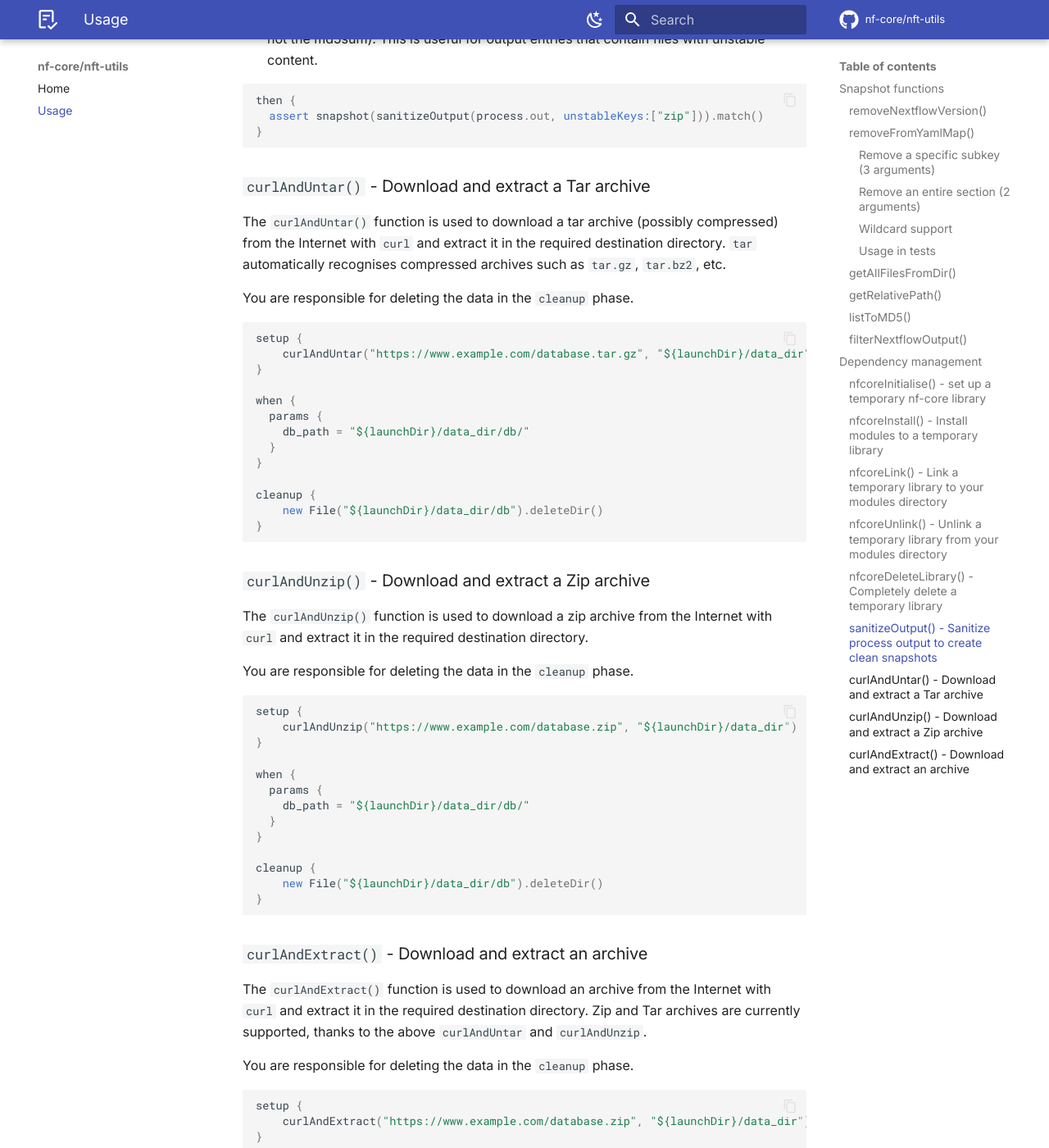
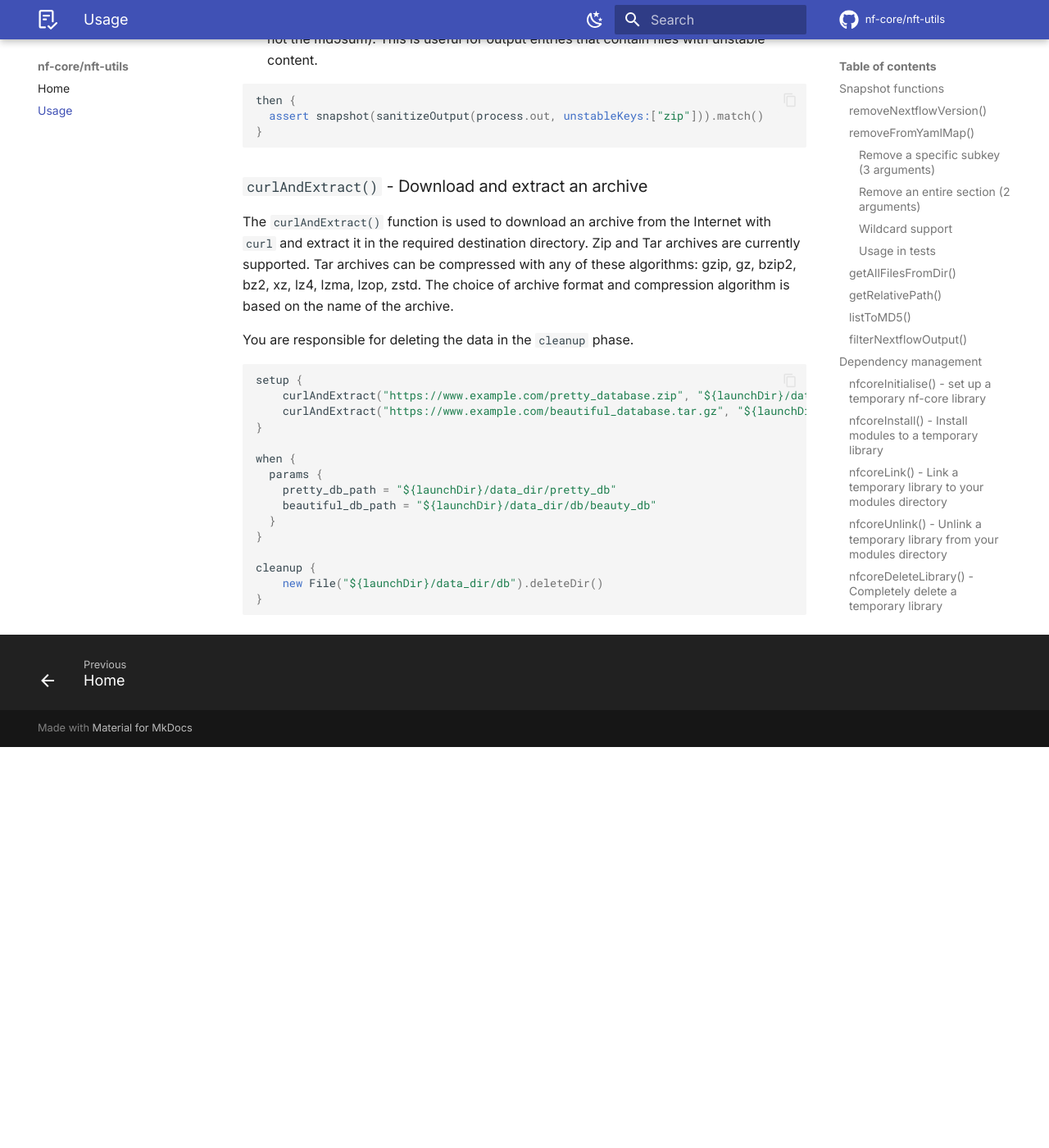
Before and after one commit to nf-core/nft-utils, an MkDocs documentation site: the page built from docs/usage.md, in a window 1280 px wide and 1400 px high, scrolled down 12582 px. Shown: the whole window at 82% size. Built offline with MkDocs 1.6.1 and Material for MkDocs 9.7.7, drawn with Linux system fonts in a browser that asks for light colours; comment, search, counter and statistics services are not loaded; the version menu is left out; after the commit the page ends 13493 px from its top, so only the background shows below that; some of the changed text lies outside the part shown.

Commit message:
Ubuntu's tar cannot detect the compression type from a pipe

````diff
--- a/docs/usage.md
+++ b/docs/usage.md
@@ -543,22 +543,28 @@
 }
 ```
 
-### `curlAndUntar()` - Download and extract a Tar archive
+### `curlAndExtract()` - Download and extract an archive
 
-The `curlAndUntar()` function is used to download a tar archive (possibly compressed)
+The `curlAndExtract()` function is used to download an archive
 from the Internet with `curl` and extract it in the required destination
-directory. `tar` automatically recognises compressed archives such as `tar.gz`, `tar.bz2`, etc.
+directory.
+Zip and Tar archives are currently supported. Tar archives can be compressed
+with any of these algorithms: gzip, gz, bzip2, bz2, xz, lz4, lzma, lzop, zstd.
+The choice of archive format and compression algorithm is based on
+the name of the archive.
 
 You are responsible for deleting the data in the `cleanup` phase.
 
 ```groovy
 setup {
-    curlAndUntar("https://www.example.com/database.tar.gz", "${launchDir}/data_dir")
+    curlAndExtract("https://www.example.com/pretty_database.zip", "${launchDir}/data_dir")
+    curlAndExtract("https://www.example.com/beautiful_database.tar.gz", "${launchDir}/data_dir")
 }
 
 when {
   params {
-    db_path = "${launchDir}/data_dir/db/"
+    pretty_db_path = "${launchDir}/data_dir/pretty_db"
+    beautiful_db_path = "${launchDir}/data_dir/db/beauty_db"
   }
 }
 
@@ -566,53 +572,3 @@
     new File("${launchDir}/data_dir/db").deleteDir()
 }
 ```
-
-### `curlAndUnzip()` - Download and extract a Zip archive
-
-The `curlAndUnzip()` function is used to download a zip archive
-from the Internet with `curl` and extract it in the required destination
-directory.
-
-You are responsible for deleting the data in the `cleanup` phase.
-
-```groovy
-setup {
-    curlAndUnzip("https://www.example.com/database.zip", "${launchDir}/data_dir")
-}
-
-when {
-  params {
-    db_path = "${launchDir}/data_dir/db/"
-  }
-}
-
-cleanup {
-    new File("${launchDir}/data_dir/db").deleteDir()
-}
-```
-
-### `curlAndExtract()` - Download and extract an archive
-
-The `curlAndExtract()` function is used to download an archive
-from the Internet with `curl` and extract it in the required destination
-directory.
-Zip and Tar archives are currently supported, thanks to the above
-`curlAndUntar` and `curlAndUnzip`.
-
-You are responsible for deleting the data in the `cleanup` phase.
-
-```groovy
-setup {
-    curlAndExtract("https://www.example.com/database.zip", "${launchDir}/data_dir")
-}
-
-when {
-  params {
-    db_path = "${launchDir}/data_dir/db/"
-  }
-}
-
-cleanup {
-    new File("${launchDir}/data_dir/db").deleteDir()
-}
-```
````
Also changed, not shown: 3 other files.
